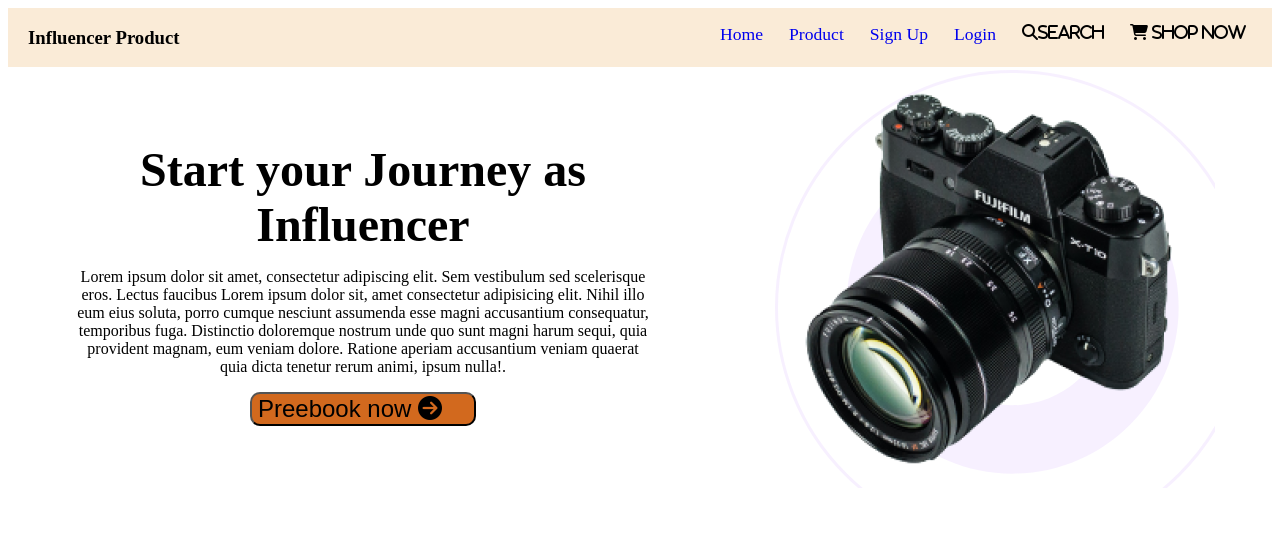
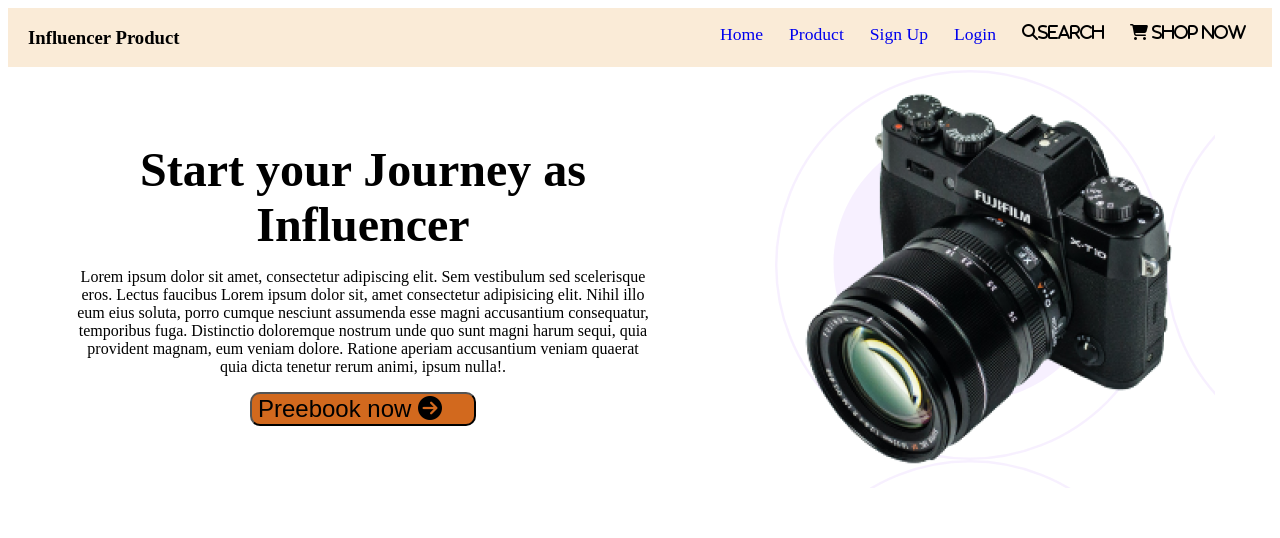
Before and after one commit to royel527/Responsive-website-02, a plain HTML site: page index.html in a window 1280 px wide. Shown: the top 538 px of the page. Drawn offline with Linux system fonts and the light colour scheme.

Commit message:
last again

```diff
--- a/style.css
+++ b/style.css
@@ -26,7 +26,7 @@
     margin: auto;
     max-width: 100%;
    background-image: url(images/Circle\ design.svg);
-   background-size: auto;
+   background-size: 390px 390px;
 }
 .lastphoto{
     width: 100%;
```
